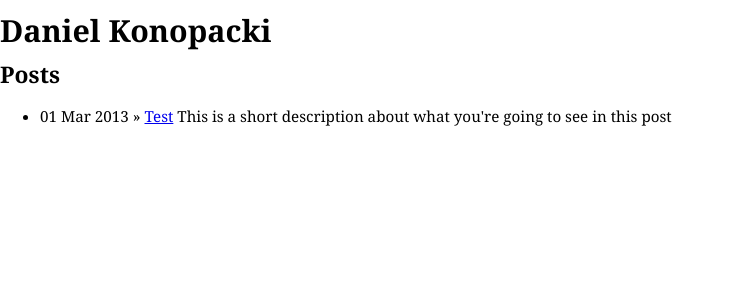
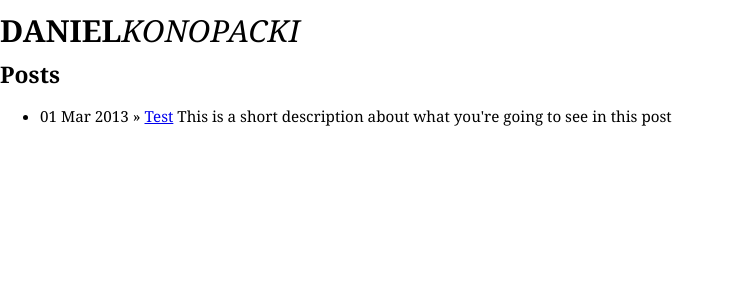
Before and after one commit to danielkonopacki/danielkonopacki.github.com, a Jekyll site: the page built from index.html, in a window 1280 px wide. Shown: the top 300 px of the page, without its empty margins (0-735 px from the left). Built offline with Jekyll 4.4.1, drawn with Linux system fonts in a browser that asks for light colours; Markdown is read by kramdown in place of the engine named in the settings.

Commit message:
CSS updates

```diff
--- a/_layouts/default.html
+++ b/_layouts/default.html
@@ -9,8 +9,8 @@
 
 <body>
   <div id="header">
-    <div id="site_title">
-      <h1>Daniel Konopacki</h1>
+    <div id="site-title">
+      <h1>Daniel<em>Konopacki</em></h1>
     </div>
   </div>
   <div id="content">
--- a/css/typography.css
+++ b/css/typography.css
@@ -1,5 +1,13 @@
 body {
-  font-family: Georgia, "Lucida Grande", Verdana;
+  font-family: Georgia, "Times New Roman", Verdana;
   line-height: 150%;
   font-size: 95%;
 }
+
+#site-title {
+  text-transform: uppercase;
+}
+
+#site-title em {
+  font-weight: 500;
+}
```
Also changed, not shown: 2 other files.
